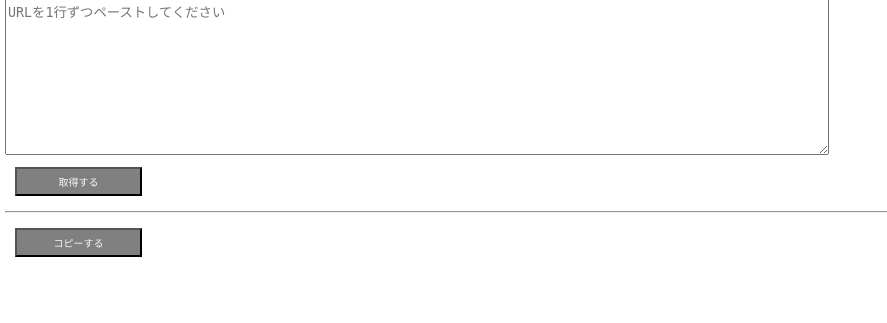
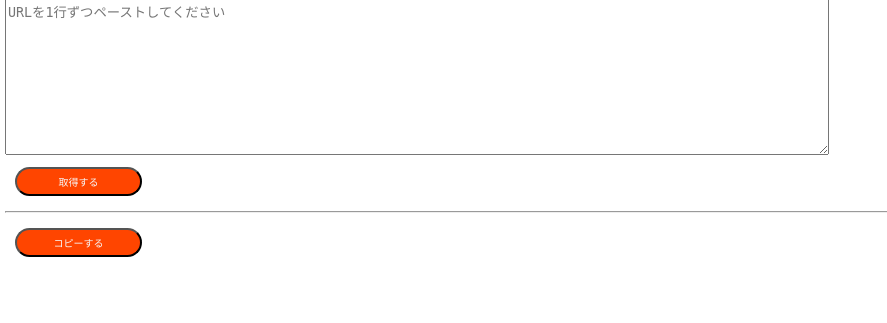
Before and after one commit to qr-github/pyRference, a Flask app: page / in a window 1280 px wide. Shown: the part 218-541 px from the top of the page, without its empty margins (0-887 px from the left). Run offline with Flask 3, Linux system fonts and the light colour scheme; some libraries are stand-ins or nearby versions.

Commit message:
ボタンの角丸設定，背景色変更

```diff
--- a/static/style.css
+++ b/static/style.css
@@ -21,7 +21,8 @@ body{
 
 #for_copy, #for_extract{
     color: #f7f7f7;
-    background-color: gray;
+    background-color: orangered;
+    border-radius: 100vh;
     font-size: 1rem;
     font-weight: normal; /*boldも検討*/
     cursor: pointer;
```
